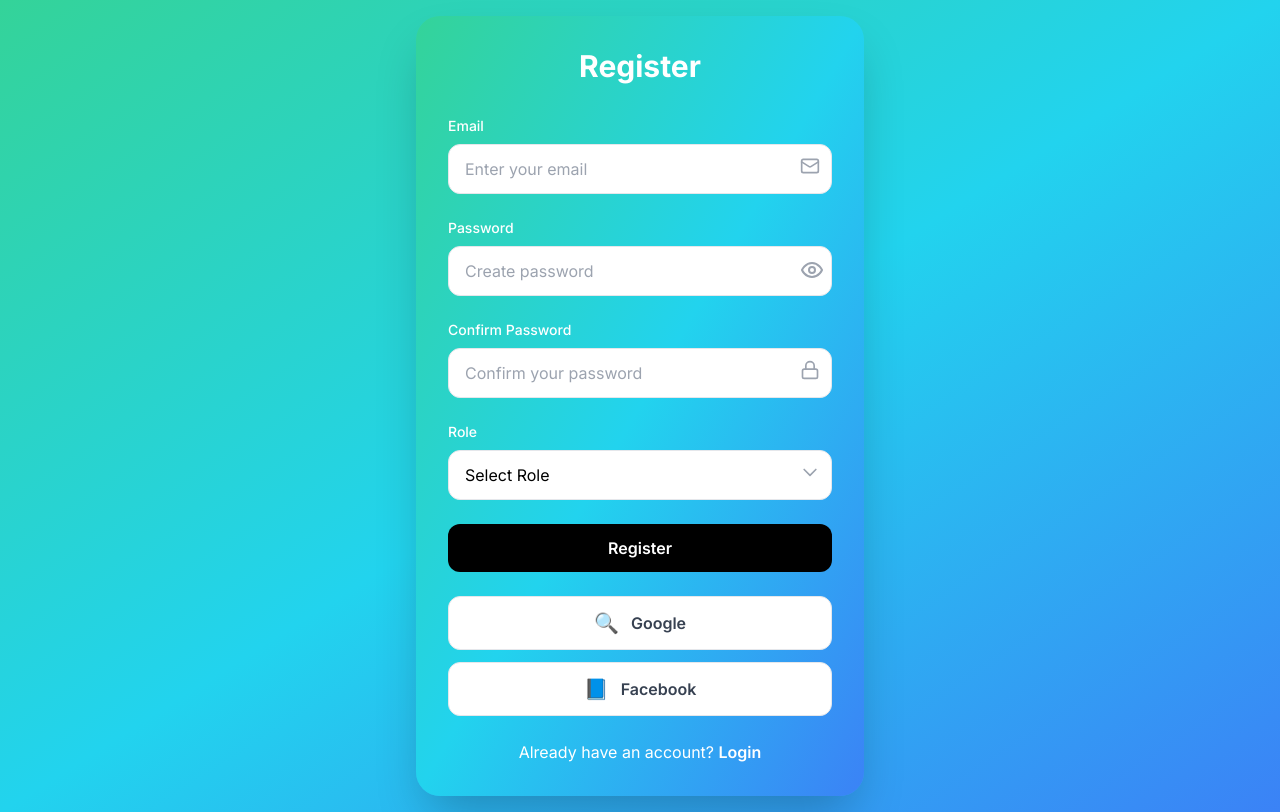
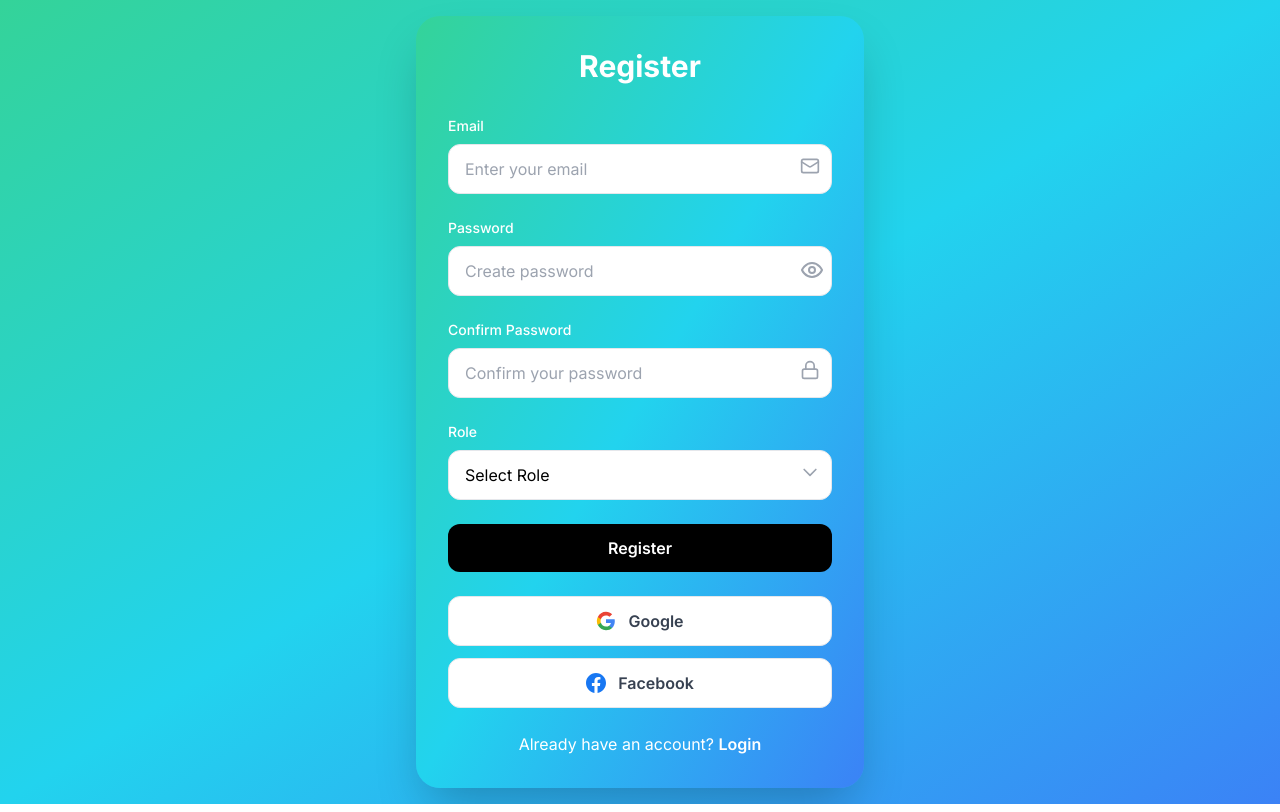
Before and after one commit to ajmaltheaj0810/Rapha-demo, a React (Vite) app: page /register in a window 1280 px wide. Built offline with nearby package versions, Linux system fonts and the light colour scheme.

Commit message:
Updated RegisterForm.jsx

```diff
--- a/src/components/auth/RegisterForm.jsx
+++ b/src/components/auth/RegisterForm.jsx
@@ -251,7 +251,12 @@ const RegisterForm = () => {
                 type="button"
                 className="w-full bg-white text-gray-700 py-3 px-4 rounded-xl font-semibold border border-gray-200 hover:bg-gray-50 transition-colors duration-200 flex items-center justify-center gap-3"
               >
-                <span className="text-xl">🔍</span>
+                <svg className="w-5 h-5" viewBox="0 0 24 24">
+                  <path fill="#4285F4" d="M22.56 12.25c0-.78-.07-1.53-.2-2.25H12v4.26h5.92c-.26 1.37-1.04 2.53-2.21 3.31v2.77h3.57c2.08-1.92 3.28-4.74 3.28-8.09z"/>
+                  <path fill="#34A853" d="M12 23c2.97 0 5.46-.98 7.28-2.66l-3.57-2.77c-.98.66-2.23 1.06-3.71 1.06-2.86 0-5.29-1.93-6.16-4.53H2.18v2.84C3.99 20.53 7.7 23 12 23z"/>
+                  <path fill="#FBBC05" d="M5.84 14.09c-.22-.66-.35-1.36-.35-2.09s.13-1.43.35-2.09V7.07H2.18C1.43 8.55 1 10.22 1 12s.43 3.45 1.18 4.93l2.85-2.22.81-.62z"/>
+                  <path fill="#EA4335" d="M12 5.38c1.62 0 3.06.56 4.21 1.64l3.15-3.15C17.45 2.09 14.97 1 12 1 7.7 1 3.99 3.47 2.18 7.07l3.66 2.84c.87-2.6 3.3-4.53 6.16-4.53z"/>
+                </svg>
                 Google
               </button>
 
@@ -259,7 +264,9 @@ const RegisterForm = () => {
                 type="button"
                 className="w-full bg-white text-gray-700 py-3 px-4 rounded-xl font-semibold border border-gray-200 hover:bg-gray-50 transition-colors duration-200 flex items-center justify-center gap-3"
               >
-                <span className="text-xl">📘</span>
+                <svg className="w-5 h-5" viewBox="0 0 24 24">
+                  <path fill="#1877F2" d="M24 12.073c0-6.627-5.373-12-12-12s-12 5.373-12 12c0 5.99 4.388 10.954 10.125 11.854v-8.385H7.078v-3.47h3.047V9.43c0-3.007 1.792-4.669 4.533-4.669 1.312 0 2.686.235 2.686.235v2.953H15.83c-1.491 0-1.956.925-1.956 1.874v2.25h3.328l-.532 3.47h-2.796v8.385C19.612 23.027 24 18.062 24 12.073z"/>
+                </svg>
                 Facebook
               </button>
             </div>
```
